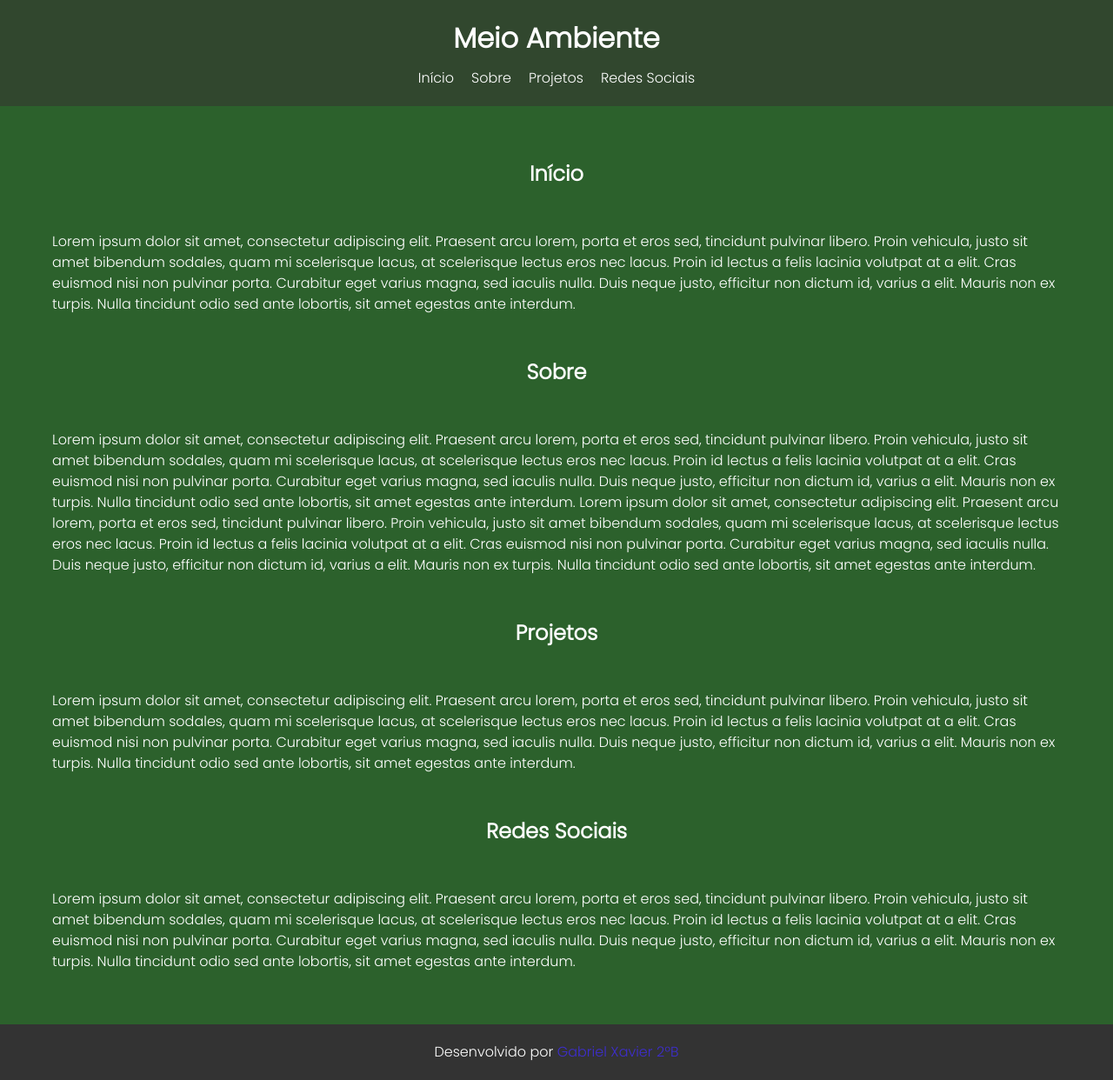
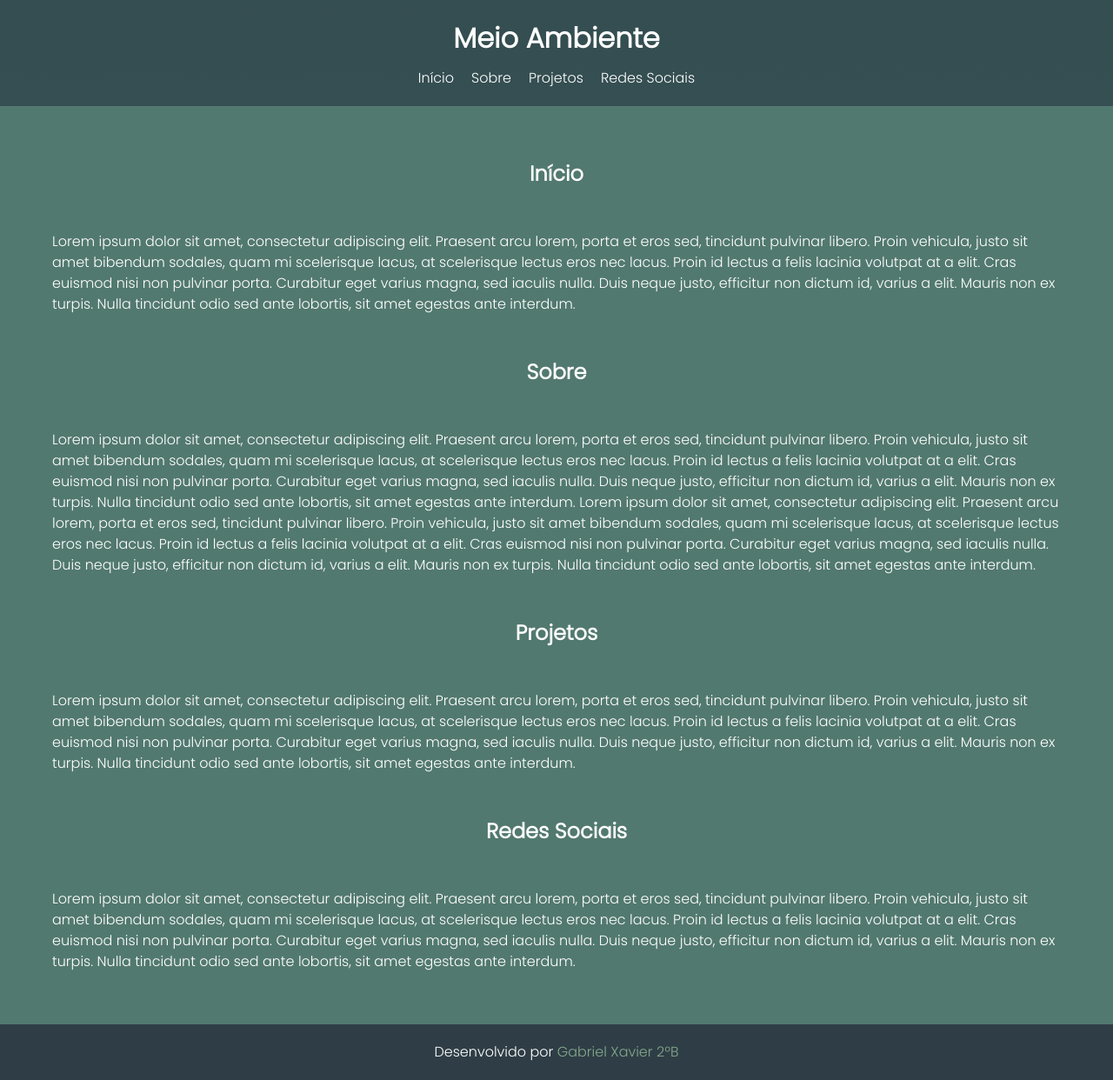
Before and after one commit to Taijuu/projectMA, a plain HTML site: page index.html in a window 1280 px wide. Shown: the whole page at 87% size. Drawn offline with Linux system fonts and the light colour scheme.

Commit message:
Add files via upload

```diff
--- a/style.css
+++ b/style.css
@@ -4,7 +4,7 @@
 }
 
 body {
-    background-color: #2c612c;
+    background-color: #52796f;
     font-family: 'Poppins', sans-serif;
     line-height: 1.5;
     scrollbar-width: none;
@@ -27,8 +27,8 @@ body::-webkit-scrollbar-thumb:hover {
 
 header {
     display: flex;
-    background: #265226;
-    background: linear-gradient(0deg, hsl(120, 30%, 32%, 0) 0%, rgb(49, 71, 46) 100%);
+    background: #84a98c;
+    background: linear-gradient(0deg, hsl(201, 20%, 23%, 0) 0%, hsl(186, 21%, 26%, 1) 100%);
     flex-direction: column;
     justify-content: center;
     align-items: center;
@@ -38,7 +38,7 @@ header {
 
 header:hover {
     transition: .3s;
-    background-color: rgb(49, 71, 46);
+    background-color: #354f52;
 }
 
 header:not(:hover) {
@@ -111,7 +111,7 @@ section h1 {
 
 footer {
     padding: 20px;
-    background-color: #333;
+    background-color: #2f3e46;
     color: #FFF;
     text-align: center;
     bottom: 0;
@@ -119,5 +119,5 @@ footer {
 
 footer a {
     text-decoration: none;
-    color: #3e2ecf;
+    color: #84a98c;
 }
```
